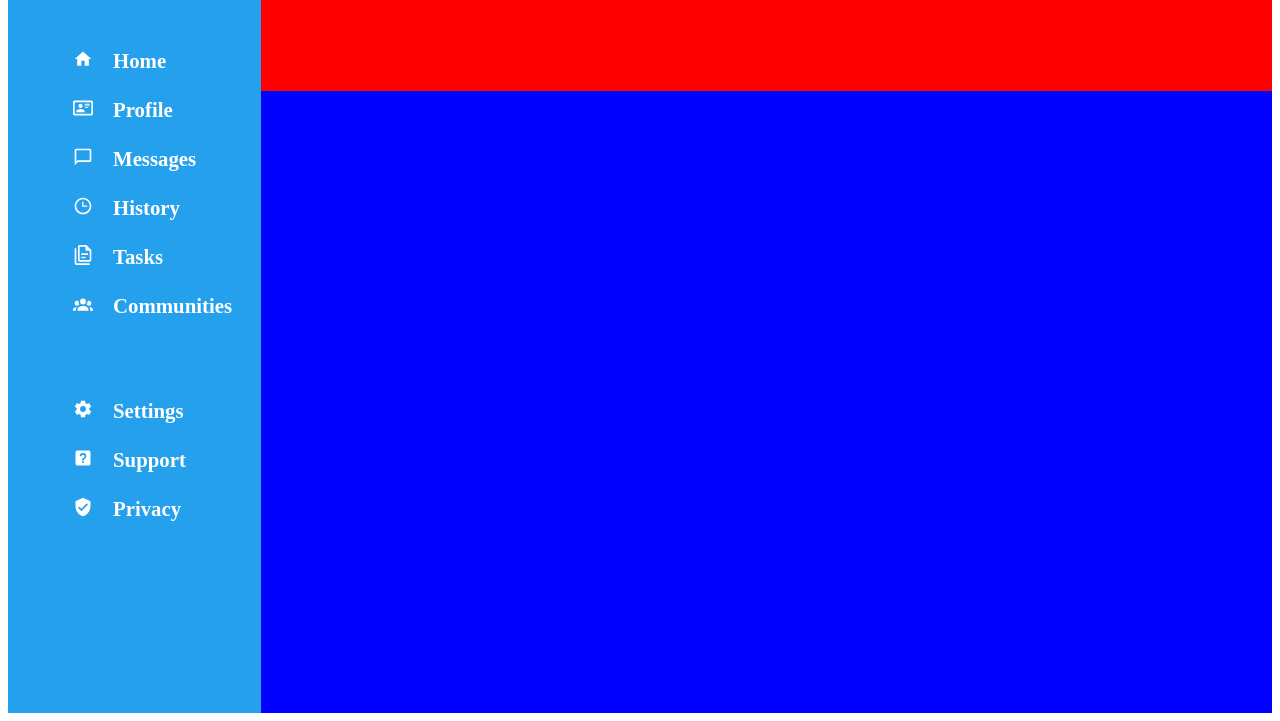
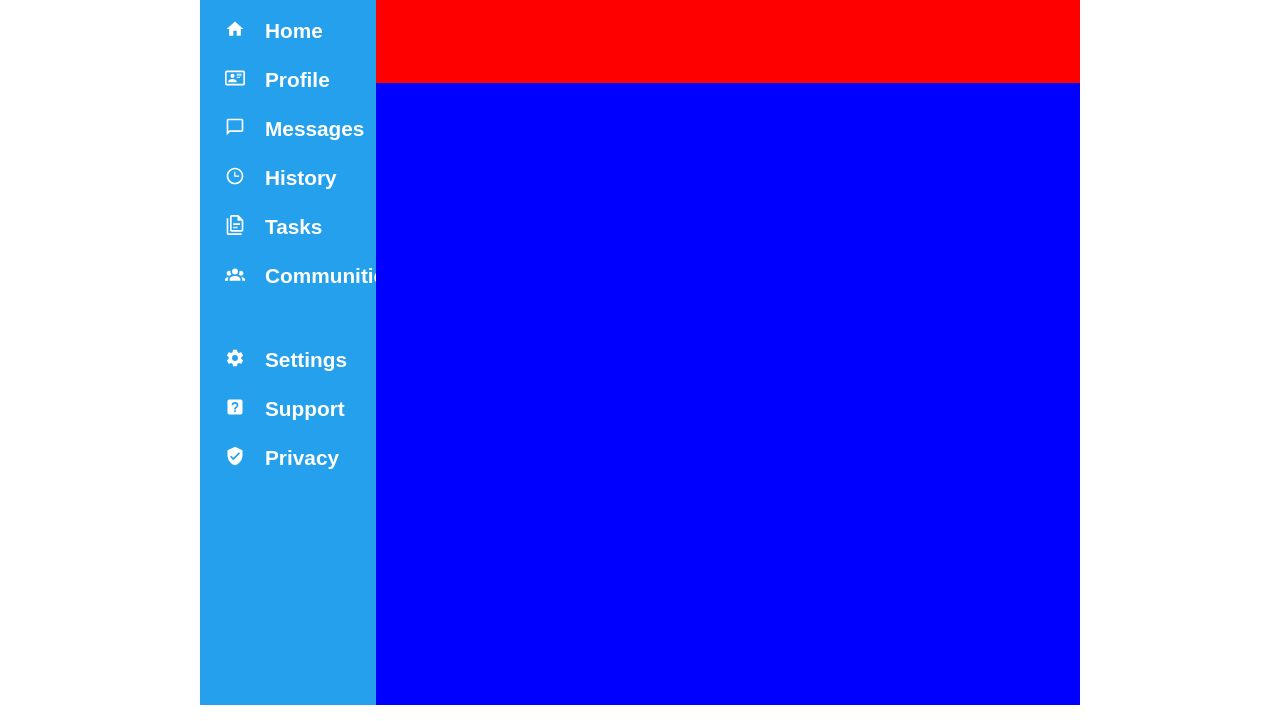
Before and after one commit to MuhammadAbdullahWarraich/admin-dashboard-TOP, a plain HTML site: page index.html in a window 1280 px wide. Shown: the part 95-816 px from the top of the page. Drawn offline with Linux system fonts and the light colour scheme.

Commit message:
fix: correct basic styling

```diff
--- a/styles.css
+++ b/styles.css
@@ -1,7 +1,14 @@
+* {
+  margin: 0px;
+  padding: 0px;
+  box-sizing: border-box;
+}
 body {
   display: grid;
   min-height: 100vh;
   grid: 1fr 1fr 7fr / 2fr 8fr;
+  font-family: sans-serif;
+  padding: 0px 200px;
   /* align-items: start; */
 }
 body > div {
```
